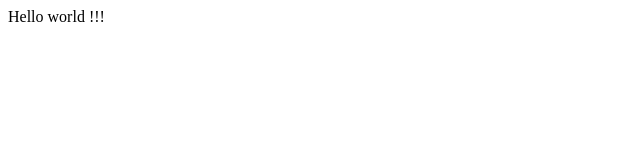
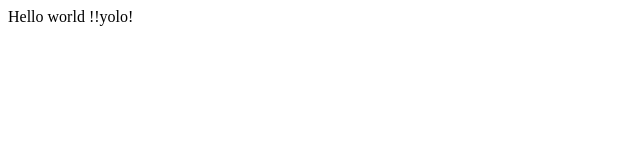
Before and after one commit to nick-khm/test, a plain HTML site: page index.html in a window 1280 px wide. Shown: the full height of the page, 0-640 px from the left. Drawn offline with Linux system fonts and the light colour scheme.

Commit message:
One more change

```diff
--- a/index.html
+++ b/index.html
@@ -1,5 +1,5 @@
 <html>
 	<body>
-		Hello world !!!
+		Hello world !!yolo!
 	</body>
 </html>
```
